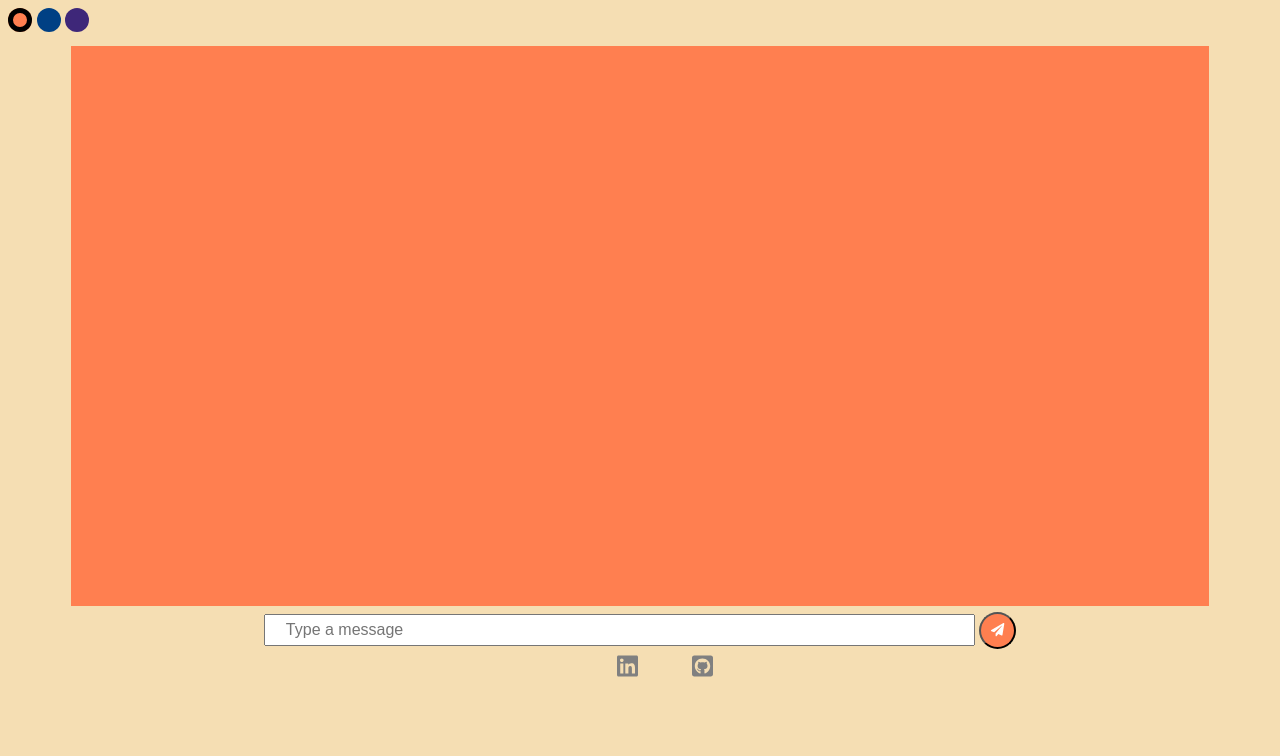
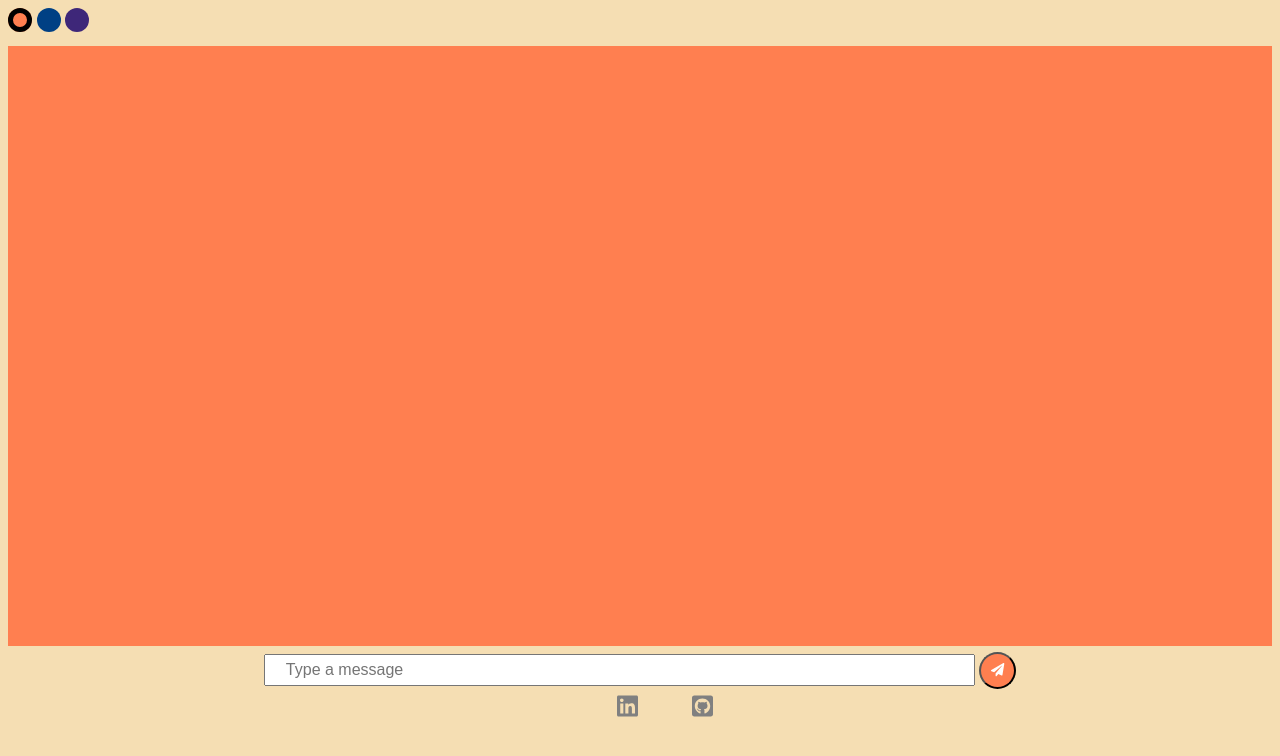
Before and after one commit to GokulSudheesh/ASH, a Flask app: page / in a window 1280 px wide. Shown: the top 756 px of the page. Run offline with Flask 2, Linux system fonts and the light colour scheme; parts of the project's set-up code (start-up, migrations or seed data) failed here and were passed over; some libraries are stand-ins or nearby versions.

Commit message:
updated w & h

```diff
--- a/static/index.css
+++ b/static/index.css
@@ -34,8 +34,8 @@ body {
 .container {
     overflow-y: scroll;
     margin: 10px auto;
-    width: 90%;
-    height: 35rem;
+    width: 100%;
+    height: 75vh;
     background-color: coral;
 }
 
```
